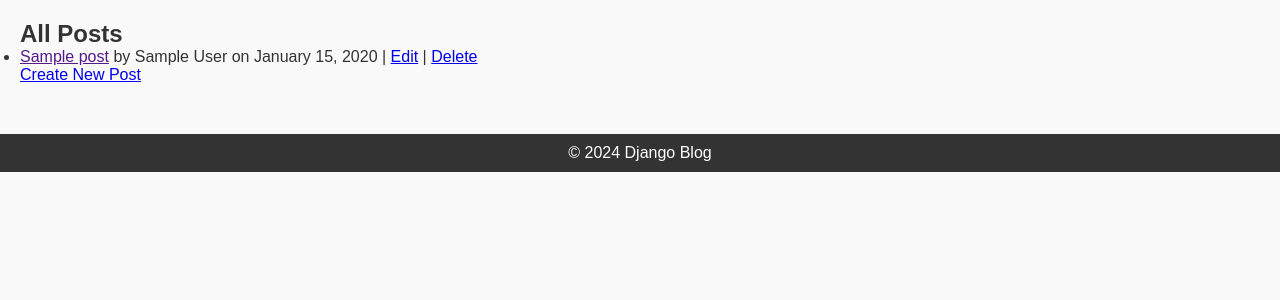
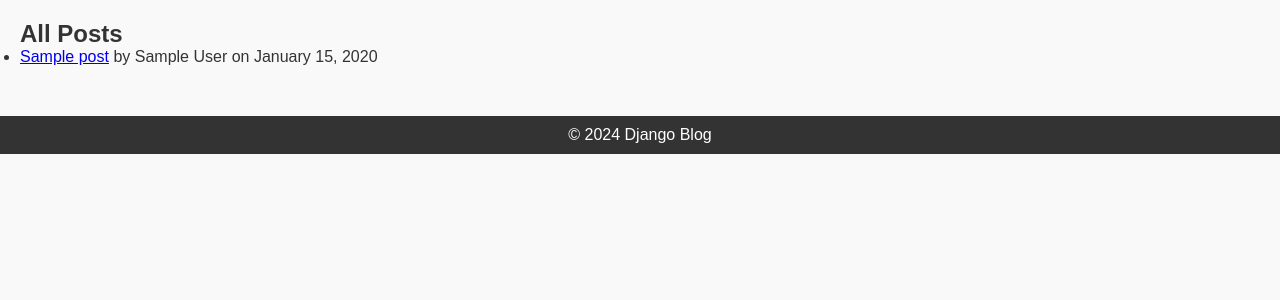
Before and after one commit to jackOfAllNames/Alx_DjangoLearnLab, a Django app: template django_blog/blog/templates/blog/post_list.html in a window 1280 px wide. Shown: the part 41-341 px from the top of the page. Run offline with Django 5.2, Linux system fonts and the light colour scheme; the template is opened without the code that fills it: most values are stand-ins (such as "Sample title", 1, 10 or a date in 2020).

Commit message:
make sure that only post user can edit and delete

```diff
--- a/django_blog/blog/templates/blog/post_detail.html
+++ b/django_blog/blog/templates/blog/post_detail.html
@@ -1,3 +1,4 @@
+<!-- prettier-ignore-file -->
 {% extends "blog/_base.html" %} {% block content %}
 <h2>{{ post.title }}</h2>
 <p><strong>Author:</strong> {{ post.author }}</p>
@@ -5,7 +6,8 @@
   <strong>Published:</strong> {{ post.published_date|date:"F j, Y, g:i a" }}
 </p>
 <p>{{ post.content }}</p>
+{% if user.is_authenticated %} {% if user == post.author %}
 <a href="{% url 'post_update' post.pk %}">Edit</a> |
-<a href="{% url 'post_delete' post.pk %}">Delete</a> |
+<a href="{% url 'post_delete' post.pk %}">Delete</a> | {% endif %} {% endif %}
 <a href="{% url 'posts' %}">Back to List</a>
 {% endblock %}
--- a/django_blog/blog/templates/blog/post_list.html
+++ b/django_blog/blog/templates/blog/post_list.html
@@ -1,16 +1,23 @@
 {% extends "blog/_base.html" %} {% block content %}
+
 <h2>All Posts</h2>
+
 <ul>
   {% for post in posts %}
   <li>
-    <a href="">{{ post.title }}</a>
-    by {{ post.author }} on {{ post.published_date|date:"F j, Y" }} |
+    <a href="{% url 'post_detail' post.pk %}">{{ post.title }}</a>
+    by {{ post.author }} on {{ post.published_date|date:"F j, Y" }}
+    <!-- prettier-ignore -->
+    {% if user.is_authenticated %} {% if user == post.author %} |
     <a href="{% url 'post_update' post.pk %}">Edit</a> |
     <a href="{% url 'post_delete' post.pk %}">Delete</a>
+    {% endif %} {% endif %}
   </li>
   {% empty %}
   <li>No posts available.</li>
   {% endfor %}
 </ul>
+
+{% if user.is_authenticated %}
 <a href="{% url 'post_create' %}">Create New Post</a>
-{% endblock %}
+{% endif %} {% endblock %}
--- a/django_blog/blog/views.py
+++ b/django_blog/blog/views.py
@@ -89,7 +89,7 @@
     context_object_name = 'post'
 
 
-class UpdatePostView(UpdateView):
+class UpdatePostView(LoginRequiredMixin, UpdateView):
     model = Post
     fields = ['title', 'content']
     success_url = reverse_lazy('posts')
```
